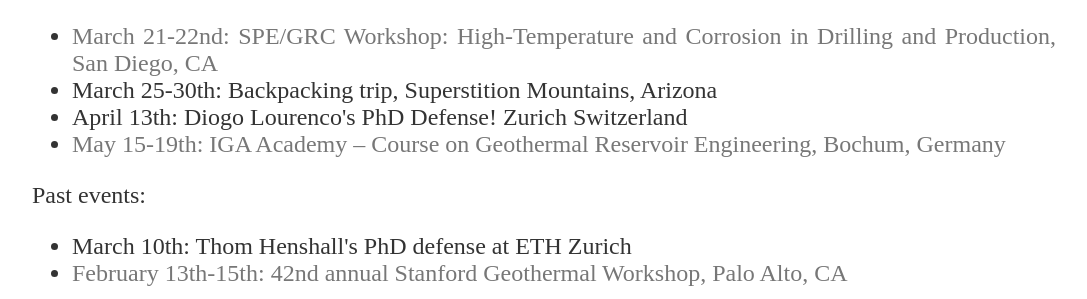
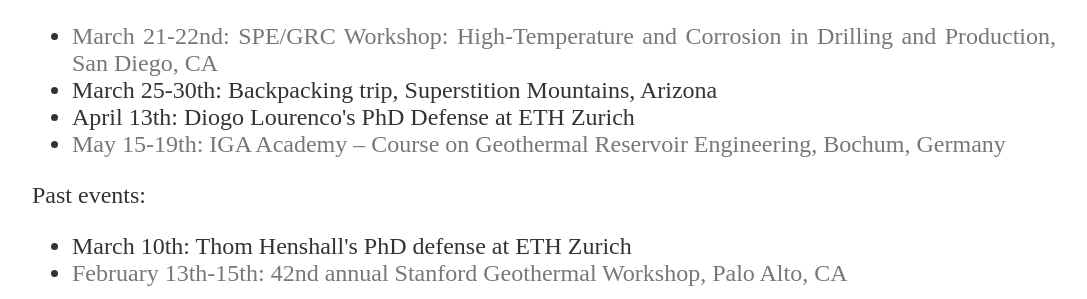
Before and after one commit to two-phaseflow/two-phaseflow.github.io, a Jekyll site: the page built from index.html, in a window 1280 px wide. Shown: the part 571-870 px from the top of the page, without its empty margins (96-1183 px from the left). Built offline with Jekyll 4.4.1, drawn with Linux system fonts in a browser that asks for light colours.

Commit message:
Update index.html

```diff
--- a/index.html
+++ b/index.html
@@ -14,7 +14,7 @@
 <ul>
   <li><a href="http://www.spe.org/events/en/2017/workshop/17jsnd/about.html">March 21-22nd: SPE/GRC Workshop: High-Temperature and Corrosion in Drilling and Production, San Diego, CA</a></li>
   <li>March 25-30th: Backpacking trip, Superstition Mountains, Arizona</a></li>
-  <li>April 13th: Diogo Lourenco's PhD Defense! Zurich Switzerland</a></li>
+  <li>April 13th: Diogo Lourenco's PhD Defense at ETH Zurich</a></li>
   <li><a href="https://www.geothermal-energy.org/iga_academy/courses_and_workshops/geothermal_reservoir_engineering.html">May 15-19th: IGA Academy – Course on Geothermal Reservoir Engineering, Bochum, Germany</a></li>
 </ul>
 </h2>
```
